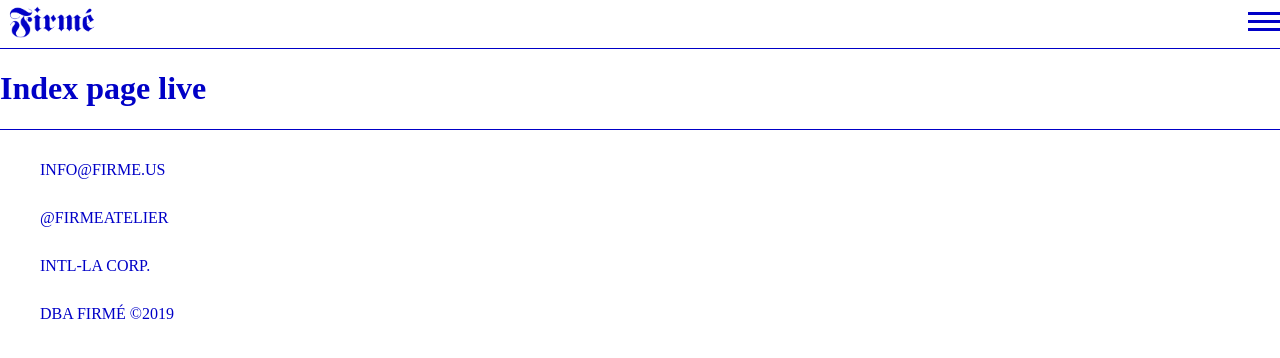
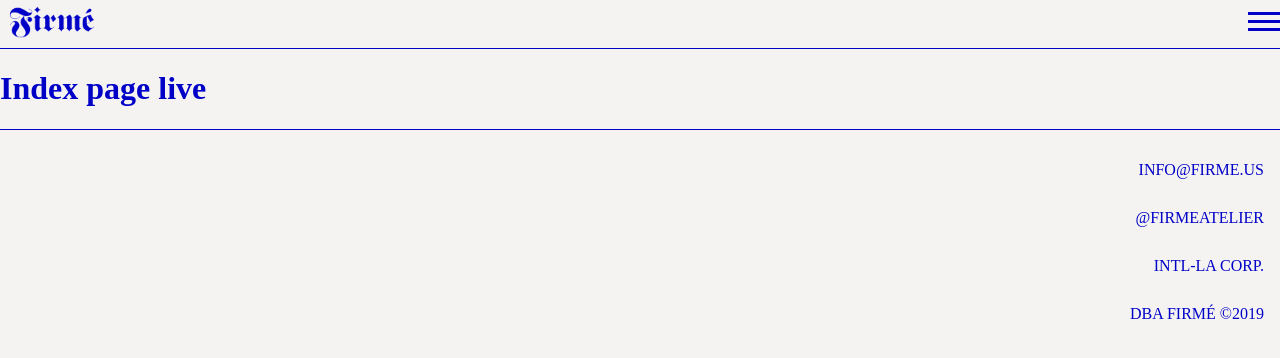
Before and after one commit to firmeatelier/firme, a Jekyll site: the page built from index.html, in a window 1280 px wide. Shown: the top 358 px of the page. Built offline with Jekyll 4.4.1, drawn with Linux system fonts in a browser that asks for light colours.

Commit message:
offwhite

```diff
--- a/css/main.scss
+++ b/css/main.scss
@@ -2,6 +2,7 @@
 ---
 
 $blue: #0000c7;
+$off-white: #f5f3f2;
 
 html {
     font-size: 10px;
@@ -10,6 +11,7 @@
 body {
     color: $blue;
     font-size: 1.6rem;
+    background: $off-white;
 }
 
 nav {
@@ -18,7 +20,7 @@
     display: flex;
     align-items: center;
     justify-content: space-between;
-    background: white;
+    background: $off-white;
 
     .nav-logo img {
         height: 3.2rem;
@@ -63,6 +65,8 @@
 }
 
 .footer-list {
+    text-align: right;
+    padding: 0 1.6rem;
     list-style: none;
     text-transform: uppercase;
     line-height: 4.8rem;
```
